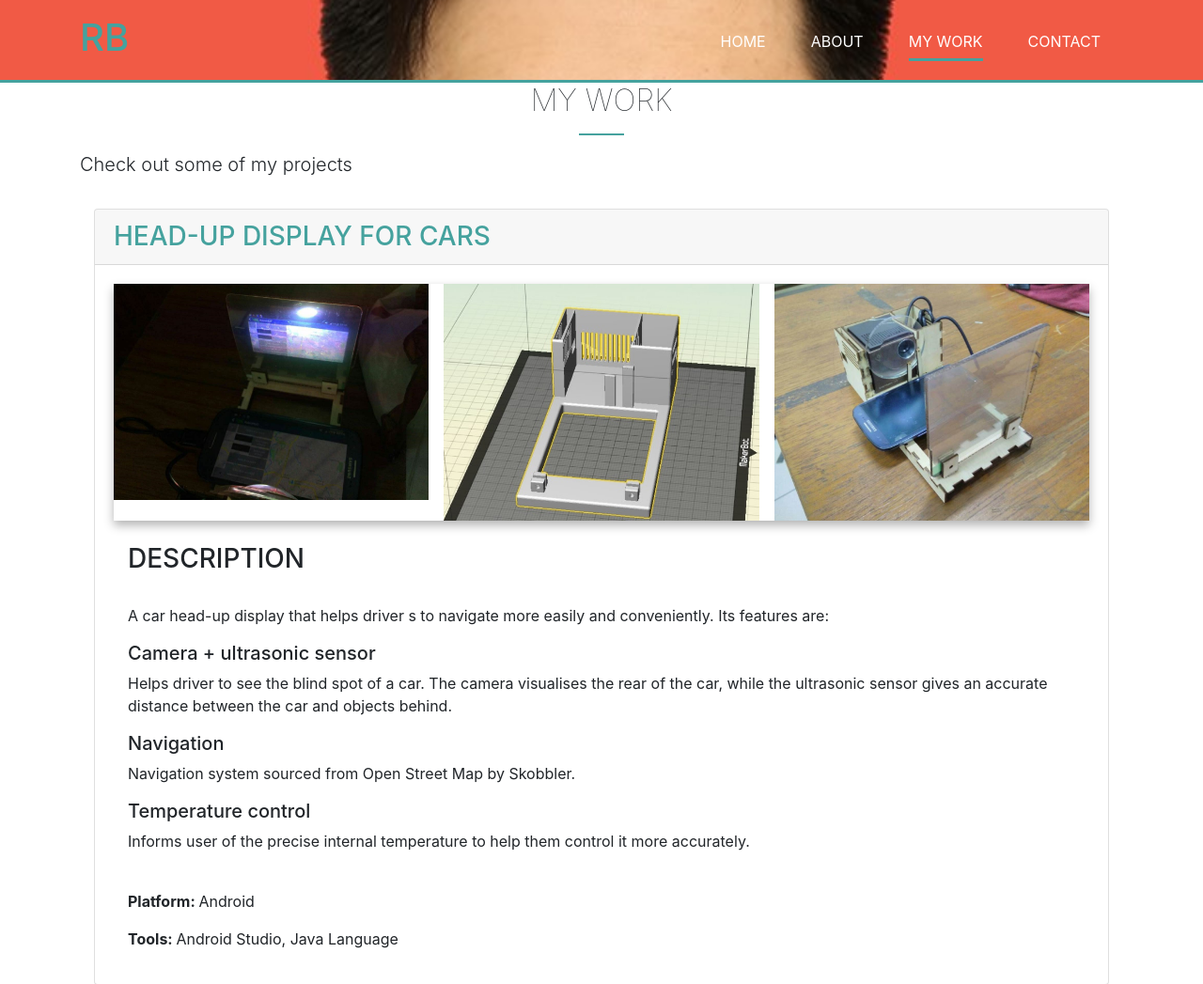
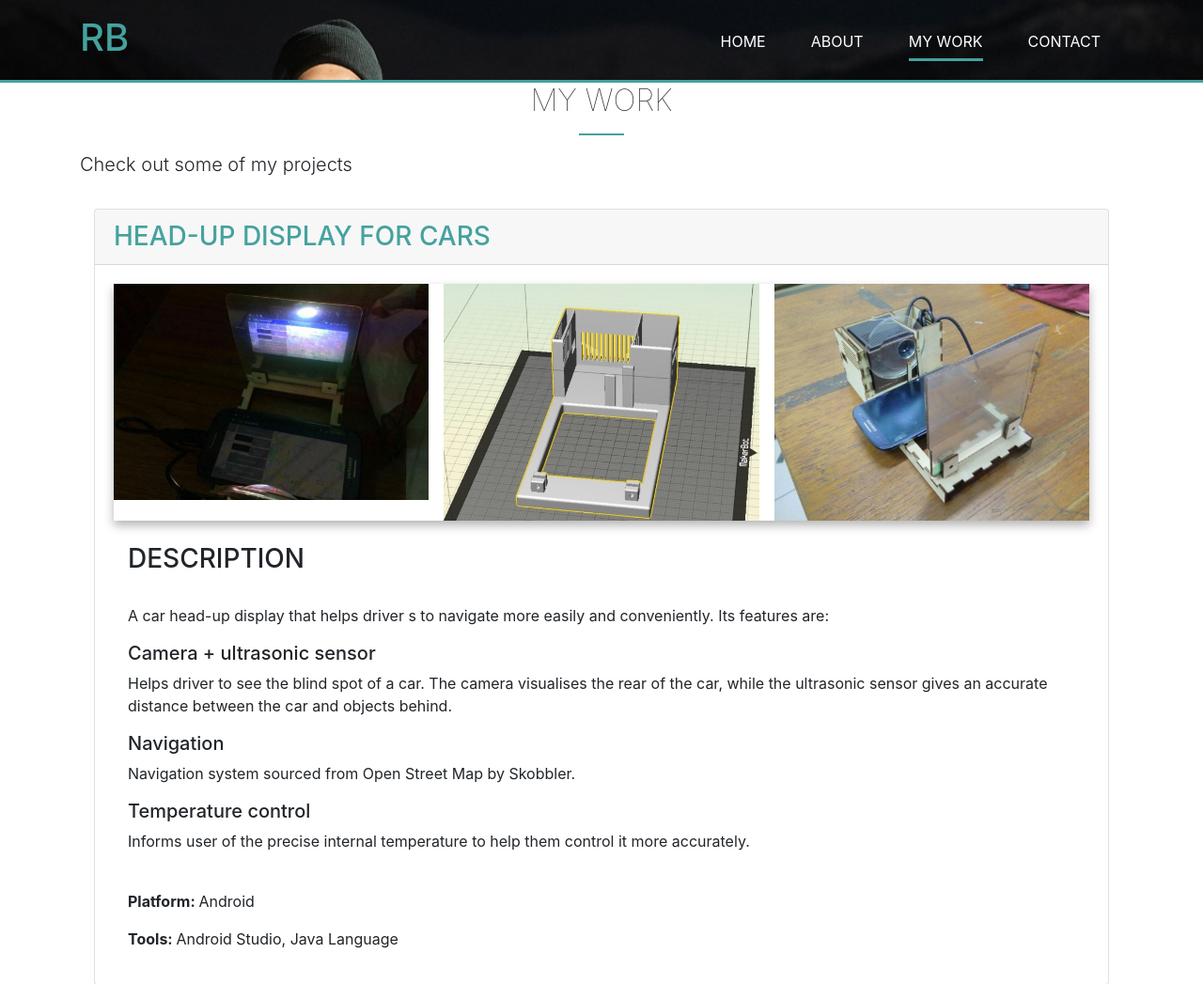
Before and after one commit to richardbudi/richardbudi.github.io, a plain HTML site: page work.html in a window 1280 px wide. Shown: the top 1047 px of the page at 94% size. Drawn offline with nearby package versions, Linux system fonts and the light colour scheme.

Commit message:
change jpg file final

```diff
--- a/css/main.css
+++ b/css/main.css
@@ -245,7 +245,7 @@ img {
   opacity: 0.5; }
 
 #header-inner {
-  background: url("../img/27.jpg") no-repeat 20% 30%/cover;
+  background: url("../img/26.jpg") no-repeat 20% 30%/cover;
   height: 5.5rem;
   border-bottom: 3px solid #45A29E; }
 
```
